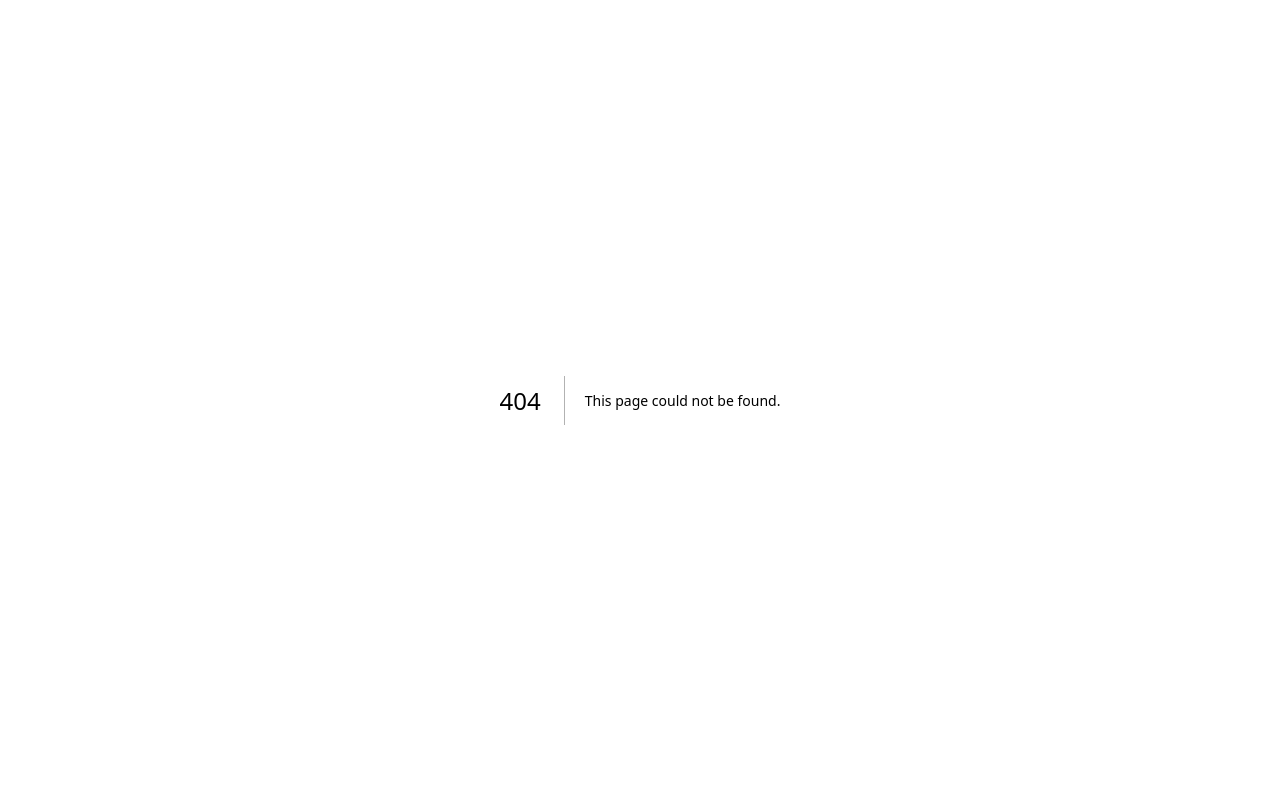
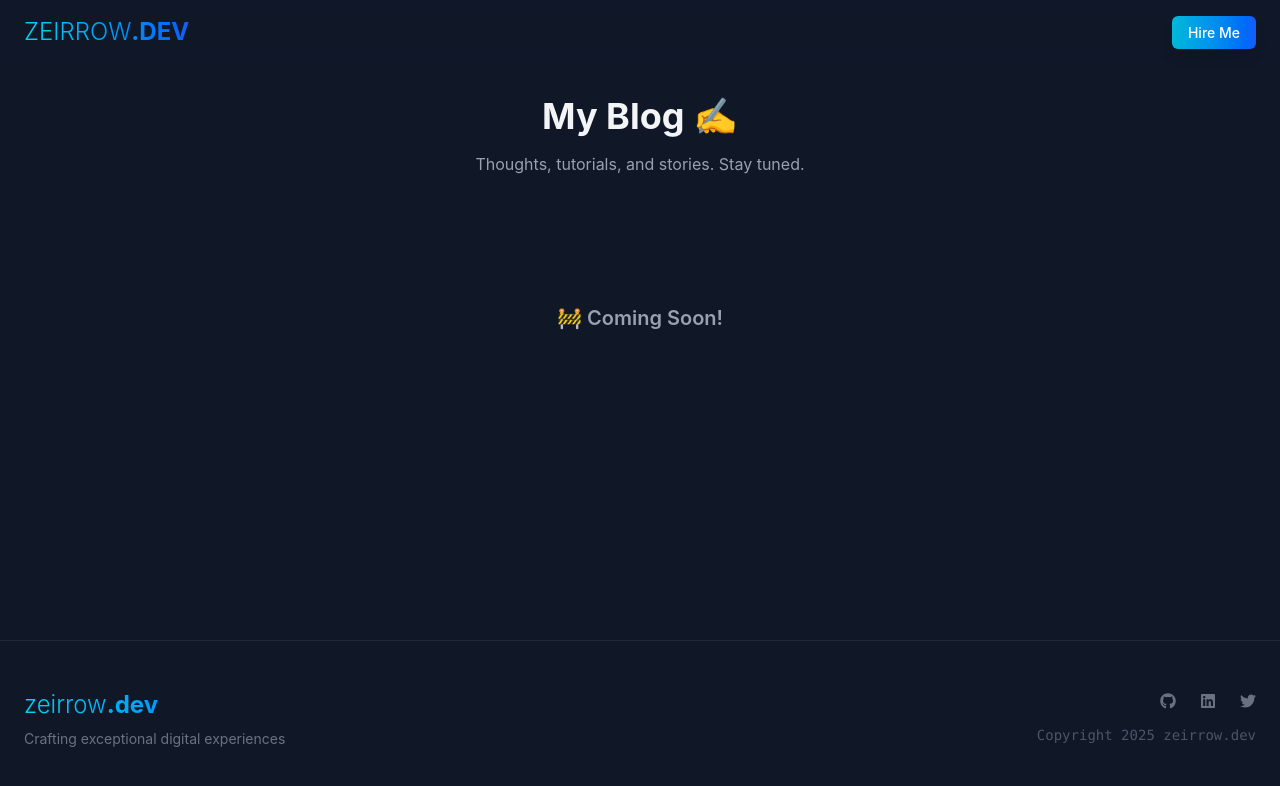
Before and after one commit to zeirrow/zeirrow-dev, a Next.js app: page /blog in a window 1280 px wide. Before the commit this address had no page. Shown: the top 786 px of the page. Built offline with nearby package versions, Linux system fonts and the light colour scheme.

Commit message:
feat: Add blog page and update project section; enhance navigation and testimonials display

```diff
--- a/data/data.js
+++ b/data/data.js
@@ -18,7 +18,14 @@ import {
 
 export const github = "https://github.com/zeirrow";
 
-export const allSections = ["home", "projects", "about", "faqs", "contact"];
+export const allSections = [
+  "home",
+  "projects",
+  "about",
+  "faqs",
+  "contact",
+  "blog",
+];
 
 let projectId = 0;
 
@@ -63,7 +70,7 @@ export const projects = [
     id: projectId++,
     title: "Plumbing Solutions That Flow",
     description: "A slick landing page for a plumbing company.",
-    tech: ["React", "Tailwind"],
+    tech: ["Next.js", "Tailwind", "Framer Motion", "GSAP"],
     github: `${github}/plumber`,
     live: "https://plumber-kappa.vercel.app/",
     screenshot: "/screenshots/plumber-1.png",
--- a/src/components/DevPortfolioHero.jsx
+++ b/src/components/DevPortfolioHero.jsx
@@ -14,7 +14,7 @@ import { IoStatsChartSharp } from "react-icons/io5";
 
 const DevPortfolioHero = () => {
   // Memoize these values since they don't change
-  const yearsOfExperience = useMemo(() => new Date().getFullYear() - 2023, []);
+  const yearsOfExperience = useMemo(() => new Date().getFullYear() - 2022, []);
   const numOfProjects = useMemo(() => projects.length, []);
   const [firstName, lastName] = useMemo(() => myInfo.name.split(" "), []);
   const { email, linkedIn, twitter } = useMemo(() => myInfo.contact, []);
@@ -120,7 +120,7 @@ const DevPortfolioHero = () => {
               animate={{ opacity: 1 }}
               transition={{ delay: 0.6, duration: 0.8 }}
             >
-              React Developer
+              A React Developer
             </motion.h2>
 
             <motion.p
@@ -209,8 +209,6 @@ const DevPortfolioHero = () => {
             animate={{ opacity: 1, x: 0 }}
             transition={{ duration: 0.8 }}
             className="flex-1 flex justify-center lg:justify-end relative"
-            onMouseEnter={handleMouseEnter}
-            onMouseLeave={handleMouseLeave}
           >
             <div className="relative w-72 h-72 md:w-80 md:h-80 lg:w-96 lg:h-96">
               {/* Profile Image */}
@@ -218,6 +216,8 @@ const DevPortfolioHero = () => {
                 <motion.div
                   key={imgSrc}
                   initial={{ opacity: 0, scale: 0.9 }}
+                  onMouseEnter={handleMouseEnter}
+                  onMouseLeave={handleMouseLeave}
                   animate={{
                     opacity: 1,
                     scale: 1,
--- a/src/components/FAQs.jsx
+++ b/src/components/FAQs.jsx
@@ -24,7 +24,7 @@ const FAQs = () => {
           >
             <motion.button
               onClick={() => toggle(index)}
-              className="w-full flex justify-between items-center px-6 py-4 text-left text-lg font-medium hover:bg-zinc-100 dark:hover:bg-zinc-800 transition"
+              className="w-full flex justify-between items-center px-6 py-4 text-left text-lg font-medium hover:bg-zinc-100 dark:hover:bg-gradient-to-r from-cyan-500 to-blue-600 transition"
               whileTap={{ scale: 0.98 }} // Click feedback
             >
               <span>{faq.question}</span>
@@ -32,7 +32,7 @@ const FAQs = () => {
                 animate={{ rotate: openIndex === index ? 180 : 0 }}
                 transition={{ duration: 0.2 }}
               >
-                {openIndex === index ? <BiChevronUp /> : <BiChevronDown />}
+                {openIndex ? <BiChevronUp /> : <BiChevronDown />}
               </motion.span>
             </motion.button>
 
--- a/src/components/GlobalHeader.jsx
+++ b/src/components/GlobalHeader.jsx
@@ -2,10 +2,21 @@ import { motion } from "framer-motion";
 import { useState, useEffect } from "react";
 import Link from "next/link";
 import { myInfo } from "../../data/data";
+import { usePathname } from "next/navigation";
 
 const GlobalHeader = () => {
   const [isScrolled, setIsScrolled] = useState(false);
   const [name, ext] = myInfo.website.split(".");
+  const pathname = usePathname();
+
+  const handleClick = (e) => {
+    if (pathname === "/") {
+      e.preventDefault();
+      document
+        .getElementById("contact")
+        ?.scrollIntoView({ behavior: "smooth" });
+    }
+  };
 
   // Track scroll position for header effect
   useEffect(() => {
@@ -38,7 +49,7 @@ const GlobalHeader = () => {
         </Link>
 
         {/* Hire Me Button */}
-        <Link href="#contact">
+        <Link href="/#contact" onClick={handleClick}>
           <motion.span
             whileHover={{ scale: 1.05 }}
             whileTap={{ scale: 0.95 }}
--- a/src/components/Header.jsx
+++ b/src/components/Header.jsx
@@ -4,8 +4,11 @@ import { FaBars, FaTimes } from "react-icons/fa";
 import { allSections, myInfo } from "../../data/data";
 import { useOutsideClick } from "../hooks/useOutsideClick";
 import Link from "next/link";
+import { usePathname } from "next/navigation";
 
 const Header = ({ activeSection }) => {
+  const pathname = usePathname();
+
   const [isScrolled, setIsScrolled] = useState(false);
   const [isMenuOpen, setIsMenuOpen] = useState(false);
   const ref = useOutsideClick(() => setIsMenuOpen(false));
@@ -47,22 +50,29 @@ const Header = ({ activeSection }) => {
         </Link>
 
         {/* Desktop Navigation */}
+        {/* Desktop Navigation */}
         <div className="hidden md:flex space-x-8">
-          {allSections.map((item) => (
-            <motion.a
+          {allSections.map((item) => {
+            const isBlog = item.toLowerCase() === "blog"; // special case
+            return (
+              <motion.div
                 key={item}
-              href={`#${item}`}
+                whileHover={{ scale: 1.05 }}
+                whileTap={{ scale: 0.95 }}
+              >
+                <Link
+                  href={isBlog ? "/blog" : `/#${item}`}
                   className={`capitalize text-sm font-medium transition-colors ${
                     activeSection === item
                       ? "text-cyan-400"
                       : "text-gray-400 hover:text-white"
                   }`}
-              whileHover={{ scale: 1.05 }}
-              whileTap={{ scale: 0.95 }}
                 >
                   {item}
-            </motion.a>
-          ))}
+                </Link>
+              </motion.div>
+            );
+          })}
         </div>
 
         {/* Mobile Menu Button */}
@@ -106,22 +116,28 @@ const Header = ({ activeSection }) => {
               className="md:hidden absolute top-full left-0 right-0 bg-gray-900/95 backdrop-blur-lg border-b border-gray-800"
             >
               <div className="container mx-auto px-6 py-4 flex flex-col space-y-4">
-                {allSections.map((item) => (
-                  <motion.a
+                {allSections.map((item) => {
+                  const isBlog = item.toLowerCase() === "blog"; // special case
+                  return (
+                    <motion.div
                       key={item}
-                    href={`#${item}`}
+                      whileHover={{ scale: 1.02 }}
+                      whileTap={{ scale: 0.98 }}
+                    >
+                      <Link
+                        href={isBlog ? "/blog" : `/#${item}`}
                         onClick={handleNavClick}
                         className={`capitalize py-2 px-4 rounded-md text-sm font-medium transition-colors ${
                           activeSection === item
                             ? "bg-gray-800 text-cyan-400"
                             : "text-gray-400 hover:bg-gray-800 hover:text-white"
                         }`}
-                    whileHover={{ scale: 1.02 }}
-                    whileTap={{ scale: 0.98 }}
                       >
                         {item}
-                  </motion.a>
-                ))}
+                      </Link>
+                    </motion.div>
+                  );
+                })}
 
                 <div className="flex items-center justify-between pt-4 border-t border-gray-800">
                   {/* <button
--- a/src/components/ProjectCard.jsx
+++ b/src/components/ProjectCard.jsx
@@ -21,7 +21,7 @@ const ProjectCard = ({ project, index }) => {
       animate={inView ? "visible" : "hidden"}
       custom={isEven}
       transition={{ duration: 0.6, ease: "easeOut" }}
-      className="w-full md:w-[1000px] mx-auto relative"
+      className="w-full max-w-4xl mx-auto relative"
     >
       {/* Animated Neon Border */}
       <div className="absolute -inset-0.5 rounded-lg overflow-hidden z-0">
--- /dev/null
+++ b/src/pages/blog.jsx
@@ -0,0 +1,48 @@
+"use client";
+
+import { motion } from "framer-motion";
+import GlobalHeader from "../components/GlobalHeader";
+import Footer from "../components/Footer";
+
+const Blog = () => {
+  return (
+    <>
+      <GlobalHeader />
+      <section id="blog" className="bg-[#101828] min-h-[80dvh] overflow-x-hidden">
+        <div className="mx-auto pt-28 px-4 py-16 md:py-24">
+          {/* Heading */}
+          <motion.div
+            initial={{ opacity: 0, y: 20 }}
+            animate={{ opacity: 1, y: 0 }}
+            transition={{ duration: 0.6 }}
+            className="text-center mb-12"
+          >
+            <h2 className="text-gray-100 text-3xl md:text-4xl font-bold mb-4">
+              My Blog ✍️
+            </h2>
+            <p className="text-gray-400 max-w-2xl mx-auto">
+              Thoughts, tutorials, and stories. Stay tuned.
+            </p>
+          </motion.div>
+
+          {/* Grid placeholder */}
+          <motion.div
+            initial={{ opacity: 0, y: 50 }}
+            animate={{ opacity: 1, y: 0 }}
+            transition={{ duration: 0.8, delay: 0.2 }}
+            className="grid grid-cols-1 md:grid-cols-2 lg:grid-cols-3 gap-8 text-center"
+          >
+            <div className="col-span-full">
+              <p className="text-gray-400 text-xl font-semibold py-20">
+                🚧 Coming Soon!
+              </p>
+            </div>
+          </motion.div>
+        </div>
+      </section>
+      <Footer />
+    </>
+  );
+};
+
+export default Blog;
--- a/src/pages/projects.jsx
+++ b/src/pages/projects.jsx
@@ -11,7 +11,7 @@ const Projects = () => {
     <>
       <GlobalHeader />
       <section id="projects" className="bg-[#101828] overflow-x-hidden">
-        <div className="container mx-auto pt-28 px-4 py-16 md:py-24">
+        <div className=" mx-auto pt-28 px-4 py-16 md:py-24 ">
           <motion.div
             initial={{ opacity: 0, y: 20 }}
             animate={{ opacity: 1, y: 0 }}
```
Also changed, not shown: src/components/Testimonials.jsx (+6 -2 lines). Lines whose indentation alone changed are shown as unchanged.
